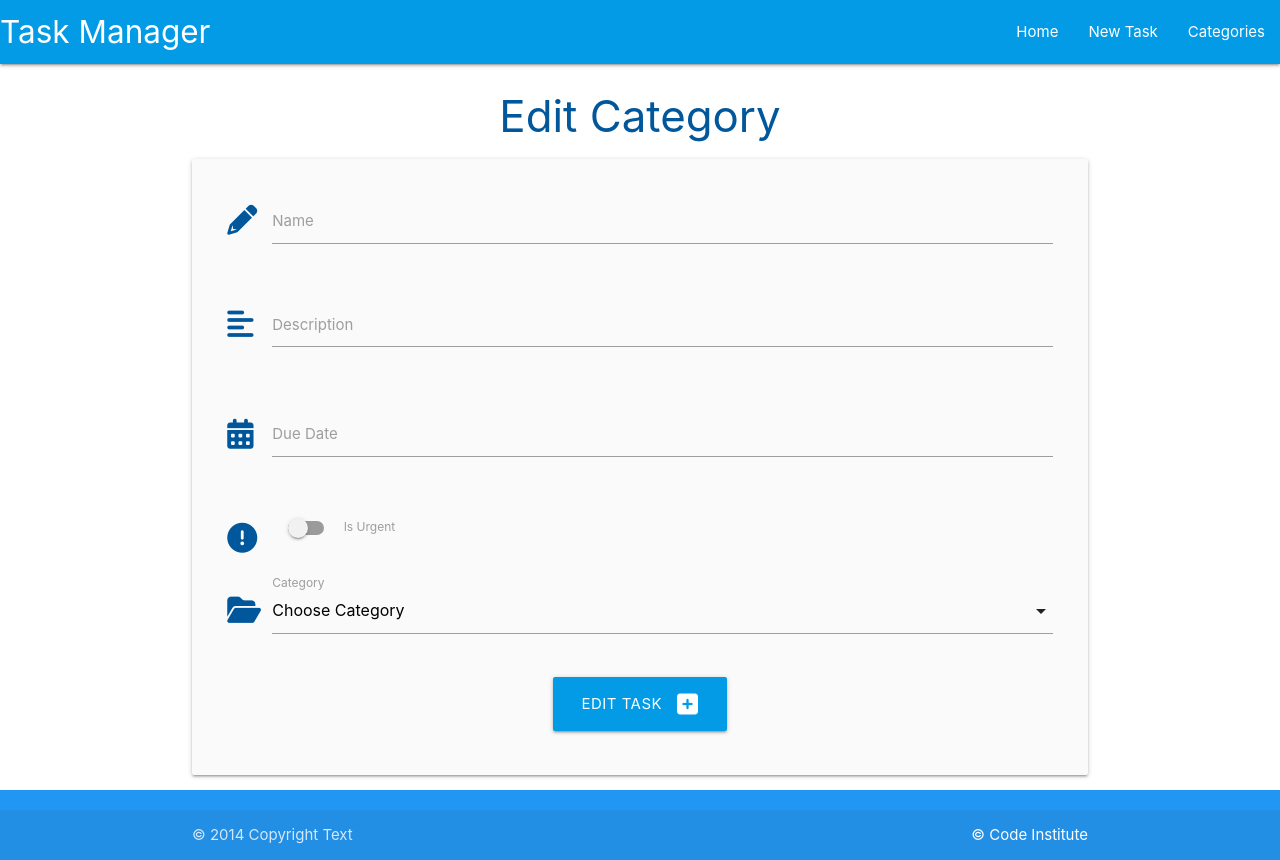
After one commit to DOdrums/walkthrough-sqlalchemy-flask-materialize, a Flask app: template taskmanager/templates/edit_task.html in a window 1280 px wide. The commit adds this page. Run offline with Flask 2, Linux system fonts and the light colour scheme; the template is opened without the code that fills it, so the values that code supplies are empty; some libraries are stand-ins or nearby versions.

Commit message:
Add route, view and html to edit tasks

```diff
--- a/taskmanager/static/js/script.js
+++ b/taskmanager/static/js/script.js
@@ -14,4 +14,8 @@ document.addEventListener('DOMContentLoaded', function() {
     // select initialization
     let selects = document.querySelectorAll('select');
     M.FormSelect.init(selects);
+
+    // collapsible initialization
+    let collapsibles = document.querySelectorAll('.collapsible');
+    M.Collapsible.init(collapsibles);
 });
--- /dev/null
+++ b/taskmanager/templates/edit_task.html
@@ -0,0 +1,80 @@
+{% extends "base.html" %}
+{% block content %}
+
+<h3 class="light-blue-text text-darken-4 center-align">Edit Category</h3>
+
+<div class="row card-panel grey lighten-5">
+    <form class="col s12" method="POST" action="{{ url_for('edit_task', task_id=task.id) }}">
+        <!-- task name -->
+        <div class="row">
+            <div class="input-field col s12">
+                <i class="fas fa-pencil-alt prefix light-blue-text text-darken-4"></i>
+                <input id="task_name" name="task_name" minlength="5" maxlength="50" type="text"
+                    value="{{task.task_name}}" class="validate" required>
+                <label for="task_name">Name</label>
+            </div>
+        </div>
+        <!-- task description -->
+        <div class="row">
+            <div class="input-field col s12">
+                <i class="fas fa-align-left prefix light-blue-text text-darken-4"></i>
+                <textarea id="task_description" name="task_description" minlength="5" maxlength="200" type="text"
+                    class="materialize-textarea validate" required>{{task.task_description}}</textarea>
+                <label for="task_description">Description</label>
+            </div>
+        </div>
+        <!-- due date -->
+        <div class="row">
+            <div class="input-field col s12">
+                <i class="fas fa-calendar-alt prefix light-blue-text text-darken-4"></i>
+                <input id="due_date" name="due_date" type="text" value="{{task.due_date.strftime('%d %B, %Y')}}"
+                    class="datepicker validate" required>
+                <label for="due_date">Due Date</label>
+            </div>
+        </div>
+        <!-- is urgent -->
+        <div class="row">
+            <div class="input-field col s12">
+                <div class="switch">
+                    <i class="fas fa-exclamation-circle prefix light-blue-text text-darken-4"></i>
+                    <label for="is_urgent">
+                        {% if task.is_urgent == True %}
+                        <input id="is_urgent" name="is_urgent" type="checkbox" checked>
+                        {% else %}
+                        <input id="is_urgent" name="is_urgent" type="checkbox">
+                        {% endif%}
+                        <span class="lever"></span>
+                        Is Urgent
+                    </label>
+                </div>
+            </div>
+        </div>
+        <!-- category id -->
+        <div class="row">
+            <div class="input-field col s12">
+                <i class="fas fa-folder-open prefix light-blue-text text-darken-4"></i>
+                <select id="category_id" name="category_id" class="validate" required>
+                    <option value="" disabled selected>Choose Category</option>
+                    {% for category in categories %}
+                    {% if category == task.category %}
+                    <option value="{{ category.id }}" selected>{{ category.category_name }}</option>
+                    {% else %}
+                    <option value="{{ category.id }}">{{ category.category_name }}</option>
+                    {% endif%}
+                    {% endfor %}
+                </select>
+                <label for="category_id">Category</label>
+            </div>
+        </div>
+        <!-- submit button -->
+        <div class="row">
+            <div class="col s12 center-align">
+                <button type="submit" class="btn-large light-blue darken-1">
+                    Edit Task <i class="fas fa-plus-square right"></i>
+                </button>
+            </div>
+        </div>
+    </form>
+</div>
+
+{% endblock %}
```
Also changed, not shown: taskmanager/routes.py (+21 -1 lines), taskmanager/templates/tasks.html (+37 -1 lines).
